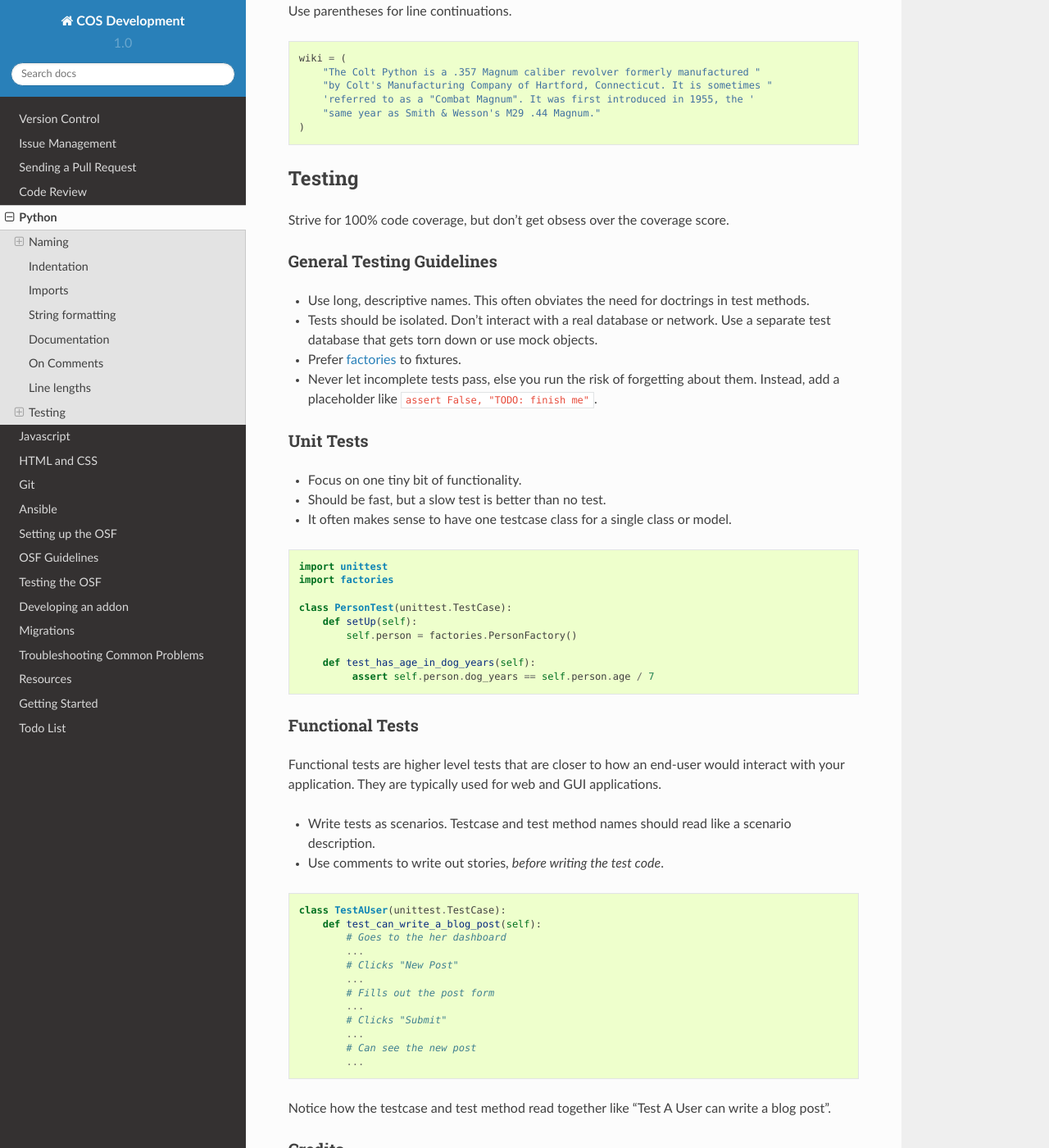
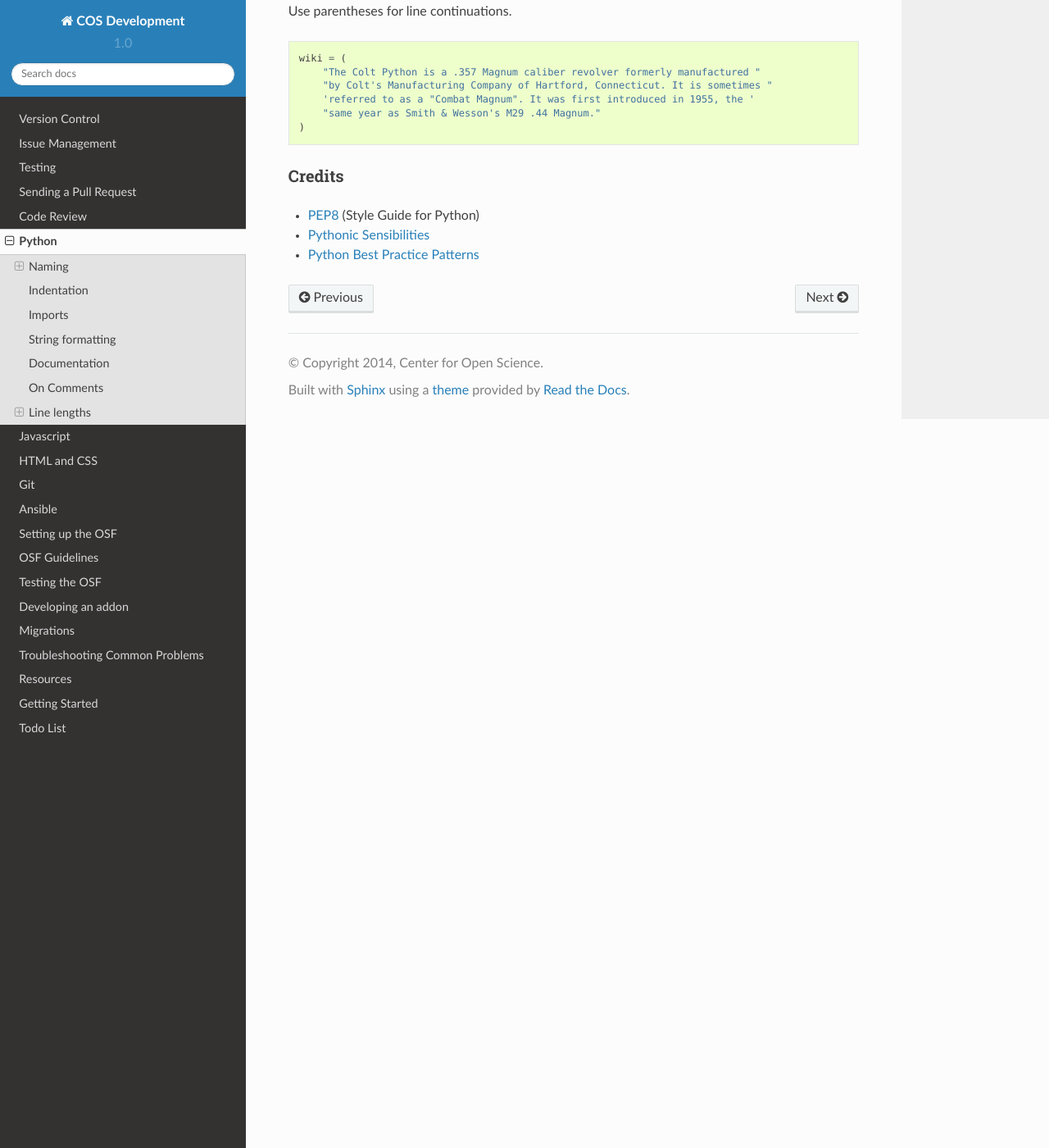
Before and after one commit to CenterForOpenScience/COSDev, a Sphinx documentation site: the page built from docs/style_guides/python.rst, in a window 1280 px wide and 1400 px high, scrolled down 4298 px. Shown: the whole window at 82% size. Built offline with Sphinx 7.4.7 and the Read the Docs theme 2.0.0, drawn with Linux system fonts in a browser that asks for light colours.

Commit message:
Move testing docs to Process section; add supporting library links

```diff
--- a/docs/index.rst
+++ b/docs/index.rst
@@ -14,6 +14,7 @@ Process
 
     process/version_control
     process/issues.rst
+    process/testing
     process/pull_requests
     process/code_review
 
--- a/docs/style_guides/python.rst
+++ b/docs/style_guides/python.rst
@@ -219,62 +219,6 @@ Use parentheses for line continuations.
         "same year as Smith & Wesson's M29 .44 Magnum."
     )
 
-Testing
-*******
-
-Strive for 100% code coverage, but don't get obsess over the coverage score.
-
-General Testing Guidelines
---------------------------
-
-- Use long, descriptive names. This often obviates the need for doctrings in test methods.
-- Tests should be isolated. Don't interact with a real database or network. Use a separate test database that gets torn down or use mock objects.
-- Prefer `factories <https://github.com/rbarrois/factory_boy>`_ to fixtures.
-- Never let incomplete tests pass, else you run the risk of forgetting about them. Instead, add a placeholder like ``assert False, "TODO: finish me"``.
-
-Unit Tests
-----------
-
-- Focus on one tiny bit of functionality.
-- Should be fast, but a slow test is better than no test.
-- It often makes sense to have one testcase class for a single class or model.
-
-.. code-block:: python
-
-    import unittest
-    import factories
-
-    class PersonTest(unittest.TestCase):
-        def setUp(self):
-            self.person = factories.PersonFactory()
-
-        def test_has_age_in_dog_years(self):
-             assert self.person.dog_years == self.person.age / 7
-
-Functional Tests
-----------------
-
-Functional tests are higher level tests that are closer to how an end-user would interact with your application. They are typically used for web and GUI applications.
-
-- Write tests as scenarios. Testcase and test method names should read like a scenario description.
-- Use comments to write out stories, *before writing the test code*.
-
-.. code-block:: python
-
-    class TestAUser(unittest.TestCase):
-        def test_can_write_a_blog_post(self):
-            # Goes to the her dashboard
-            ...
-            # Clicks "New Post"
-            ...
-            # Fills out the post form
-            ...
-            # Clicks "Submit"
-            ...
-            # Can see the new post
-            ...
-
-Notice how the testcase and test method read together like "Test A User can write a blog post".
 
 
 Credits
```
Also changed, not shown: docs/process/testing.rst (added, +76 -0 lines).
